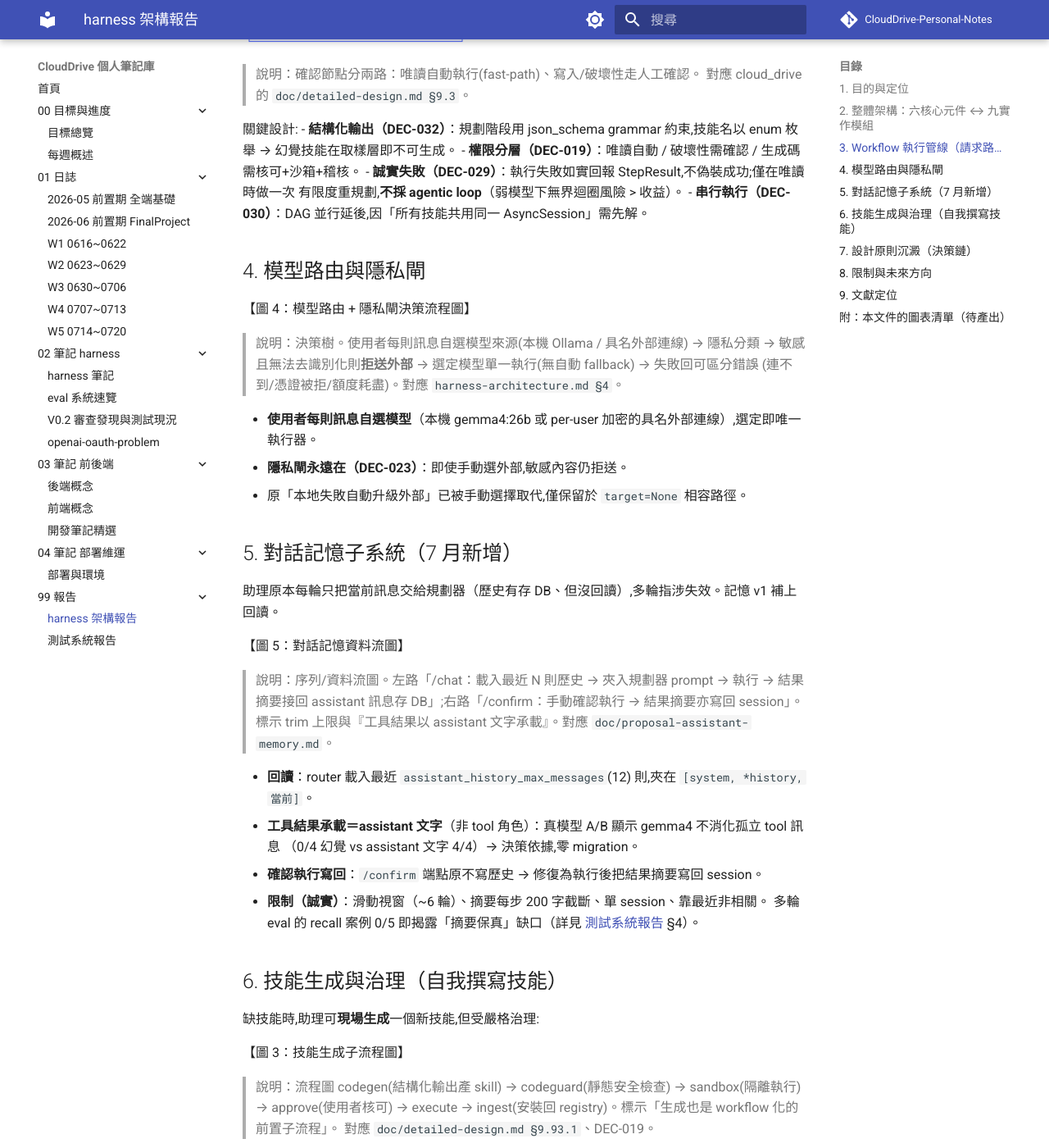
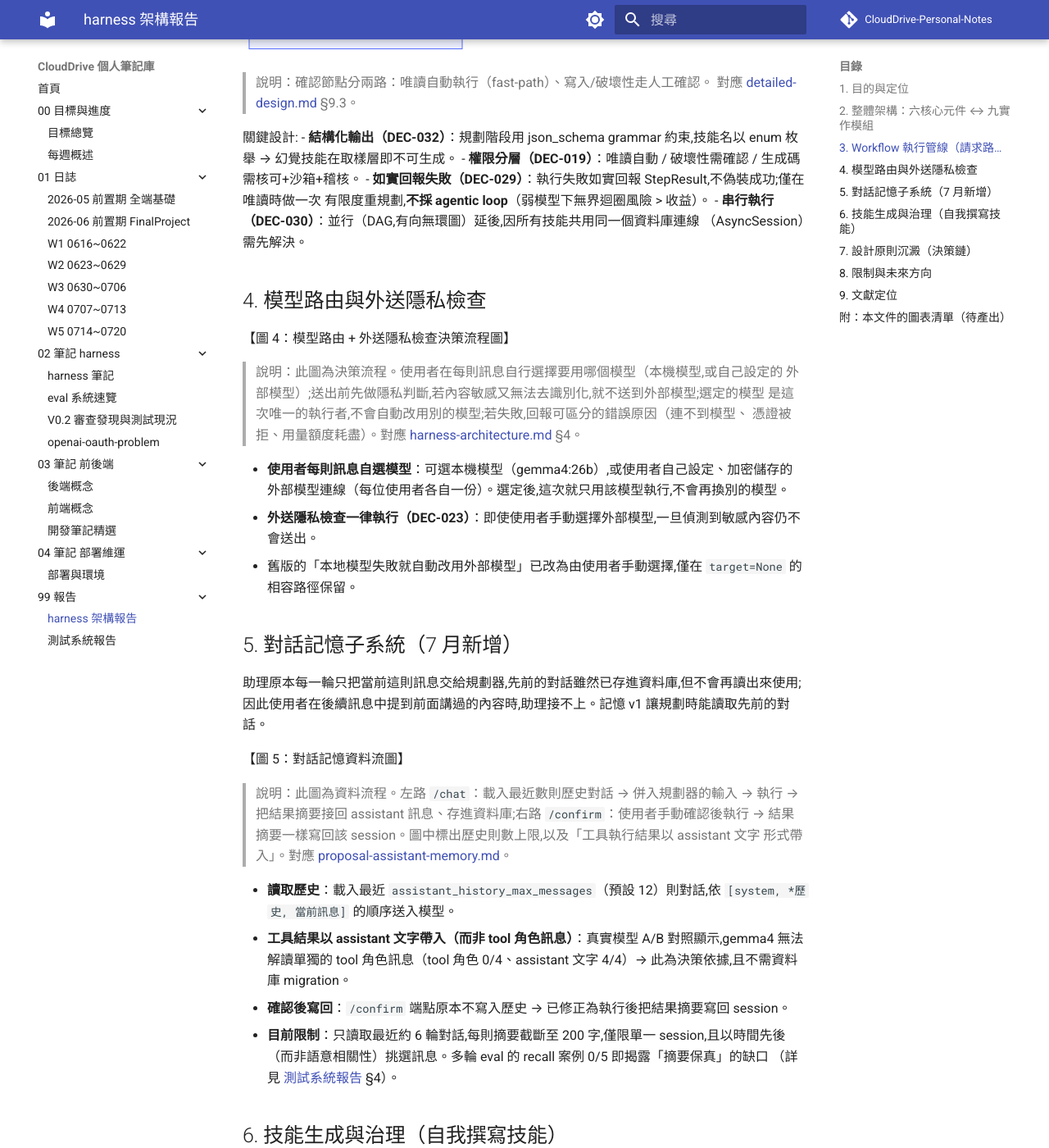
Before and after one commit to alfredshen01/CloudDrive-Personal-Notes, an MkDocs documentation site: the page built from docs/99-報告/harness架構報告.md, in a window 1280 px wide and 1400 px high, scrolled down 3442 px. Shown: the whole window at 82% size. Built offline with MkDocs 1.6.1 and Material for MkDocs 9.7.7, drawn with Linux system fonts in a browser that asks for light colours; comment, search, counter and statistics services are not loaded; some of the changed text lies outside the part shown.

Commit message:
docs: harness架構報告校對定稿——語域轉報告體、自創詞白話化;補6→9元件說明、源檔超連結
- 全篇口語/書本式框架語改平述(刪「核心設計哲學/貫穿全文/受眾/答辯用」)
- 自創詞字面化:隱私閘→外送隱私檢查、回讀→讀取歷史、拒送→不送出、打API→呼叫、馴服→調校、天花板→上限、骨幹圖→核心主圖
- 省略式指涉補全:「外部/升級外部」補「外部模型」;per-user加密具名連線改白話
- §2 新增六元件↔九模組理由(概念六層、程式九層便於測試);DEC-NNN 首見說明;跳針首見定義
- doc/* 引用改 GitHub 超連結;47%補指標名(寫入意圖規劃通過率,已回源核對);§9.93.1 節號經核對正確不改
- 同型預掃測試系統報告:回讀→讀出使用、多輪指涉→模型是否使用先前對話

Co-Authored-By: Claude Opus 4.8 <noreply@anthropic.com>

````diff
--- a/docs/99-報告/harness架構報告.md
+++ b/docs/99-報告/harness架構報告.md
@@ -1,6 +1,6 @@
 # CloudDrive In-App AI Assistant：Agent Harness 架構設計
 
-> 報告文件（受眾：指導老師）。本頁為 Markdown 版,正式版以 docx 為準;測試與數據詳見 [測試系統報告](測試系統報告.md)。
+> 測試與數據詳見 [測試系統報告](測試系統報告.md)。
 > 底稿與細節出處（cloud_drive 共用 repo,內文的 `doc/*` 路徑皆指該 repo）：[harness-architecture.md](https://github.com/billwu101/CloudDrive/blob/main/doc/harness-architecture.md)、[detailed-design.md](https://github.com/billwu101/CloudDrive/blob/main/doc/detailed-design.md) §9、[decisions.md](https://github.com/billwu101/CloudDrive/blob/main/doc/decisions.md)。
 > 圖以【圖 N】佔位標示（部分已以 Mermaid 呈現於網站版,正式圖檔另行產出,見文末「圖表清單」）。
 
@@ -8,21 +8,22 @@
 
 ## 1. 目的與定位
 
-CloudDrive 是一套自架雲端硬碟,內嵌一個**在地運行（本機 gemma4:26b，不上雲）的 AI 助理**,
-讓使用者以自然語言操作檔案（搜尋、整理、壓縮、還原…）。本文件說明助理背後的
-**Agent Harness**——即「把一個語言模型包裝成可靠、可治理、可驗證的代理系統」的架構。
+CloudDrive 是一套自架雲端硬碟,內嵌一個在本機運行、不連到雲端的 AI 助理（採用本地模型 gemma4:26b）,
+讓使用者以自然語言操作檔案（搜尋、整理、壓縮、還原等）。本文件說明助理背後的
+**Agent Harness**——把一個語言模型包裝成可靠、可治理、可驗證的代理系統的架構。
 
-核心設計哲學貫穿全文:
+設計原則:**能用程式機制保證的事,就不交給模型自行判斷。** 輸出格式以 grammar（語法約束）
+保證、衍生欄位由程式計算、危險操作交給權限檢查、多輪記憶靠讀取歷史對話、輸出可靠性靠
+結構化解碼;模型只負責真正需要判斷的規劃決策。
 
-> **能用機制保證的,就不靠模型自覺。** 格式交給 grammar、衍生欄位交給程式、
-> 危險操作交給權限閘、記憶交給歷史回放、可靠性交給結構化解碼——模型的能力預算
-> 只花在真正需要「智慧」的規劃判斷上。
-
-這個哲學是本專案面對「本地小模型不夠聰明」的根本應對,也是後續所有決策的主軸。
+這樣設計的目的,是讓參數量不大的本地小模型也能穩定完成基本的檔案操作,不必依賴更大的雲端模型。
 
 ## 2. 整體架構：六核心元件 ↔ 九實作模組
 
-本專案的 harness 對應到 agent 系統的六個通用核心元件（E/T/C/S/L/V）,並以九個實作模組落地。
+本專案的 harness 對應到 agent 系統的六個通用核心元件（E/T/C/S/L/V）;在程式碼層,這六個元件
+再細分為九個實作模組。分成九個是為了讓各部分能獨立開發與測試,並不是另一套架構——**概念上
+分六層（報告採用）,程式碼上分九層（便於測試）**。（後文 `DEC-NNN` 為本專案的設計決策編號,
+完整清單見 §7。）
 
 【圖 1：Harness Runtime 六元件架構圖】
 
@@ -40,7 +41,7 @@ flowchart TB
     T["T Tool / Skill Registry<br/>內建・自建・現場生成技能"]
     C["C Context Manager<br/>裁切・prompt 組裝・歷史回放"]
     S["S State Store<br/>sessions・skills・workflows"]
-    L["L Lifecycle Hooks 治理層<br/>permissions・codeguard・sandbox・隱私閘"]
+    L["L Lifecycle Hooks 治理層<br/>permissions・codeguard・sandbox・外送隱私檢查"]
   end
   V["V Evaluation Interface<br/>離線 eval harness（不在請求路徑上）"] -. "評測請求" .-> R
   R --> SV["CloudDrive Service Layer（DEC-017）"]
@@ -49,19 +50,19 @@ flowchart TB
 
 > 說明：Workflow Pipeline 在最上、六元件 Runtime 在中、V（評測介面）
 > 畫在**旁側**（虛線箭頭指向系統,表示它是離線工具、不在請求路徑上）,最下為 Service 層 →
-> DB/Storage。此圖是全報告的骨幹圖。ASCII 原型見 cloud_drive 的 `doc/harness-architecture.md §5`。
+> DB/Storage。此圖是全報告的核心主圖。原型圖見 [harness-architecture.md](https://github.com/billwu101/CloudDrive/blob/main/doc/harness-architecture.md) §5。
 
 | 元件 | 職責 | 主要實作檔 |
 |---|---|---|
 | **E** Execution Loop | 主迴圈：送訊息→解析→執行→回填;workflow 執行器管步驟相依/錯誤策略;可派生 bounded sub-agent;**模型介面（ModelRouter）亦歸此** | `service.py`、`workflow.py`、`subagent.py`、`llm/router.py` |
 | **T** Tool / Skill Registry | 內建、使用者自建、現場生成的技能來源;manifest 定義 schema/權限/handler | `skills/registry.py`、`skills/manifest.py`、`skills/authoring.py` |
-| **C** Context Manager | token 預算、裁切、工具輸出瘦身、技能清單注入、system prompt 組裝、**對話歷史回放** | `context.py`、`planner.py`、`memory.py` |
+| **C** Context Manager | token 預算、裁切、工具輸出瘦身、技能清單注入、system prompt 組裝、**讀取歷史對話** | `context.py`、`planner.py`、`memory.py` |
 | **S** State Store | session/messages/skills/workflows 持久化,全依 `user_id` 隔離 | `repository.py` + migrations |
-| **L** Lifecycle Hooks | 治理層攔截點;強制執行權限分層、核可、沙箱、稽核、**外送隱私閘** | `hooks.py`、`permissions.py`、`codeguard.py`、`sandbox.py` |
+| **L** Lifecycle Hooks | 治理層攔截點;強制執行權限分層、核可、沙箱、稽核、**外送隱私檢查** | `hooks.py`、`permissions.py`、`codeguard.py`、`sandbox.py` |
 | **V** Evaluation Interface | 離線開發者工具：確定性斷言 + LLM judge + baseline 回歸,API/browser/exec 三模式 | `backend/eval/`（詳見 [測試系統報告](測試系統報告.md)） |
 
-**呈現時的三個注意事項（答辯用）**：
-1. **V 不在請求路徑上**——它從外部打 `/assistant/chat` 評測,圖上畫在旁側。
+**三個補充說明**：
+1. **V 不在請求路徑上**——它從外部呼叫 `/assistant/chat` 評測,圖上畫在旁側。
 2. **sub-agent 目前唯一實例是 CodegenSubAgent**——不是通用多代理編排;正確說法是
    「主迴圈可派生 bounded sub-agent,目前實例化為 codegen 子代理」。
 3. **L 的分層**——hooks 是治理層,permissions/codeguard/sandbox 是它在各攔截點強制執行的機制。
@@ -87,43 +88,50 @@ flowchart TD
   X --> W["記錄：workflow run＋activity log"]
 ```
 
-> 說明：確認節點分兩路：唯讀自動執行(fast-path)、寫入/破壞性走人工確認。
-> 對應 cloud_drive 的 `doc/detailed-design.md §9.3`。
+> 說明：確認節點分兩路：唯讀自動執行（fast-path）、寫入/破壞性走人工確認。
+> 對應 [detailed-design.md](https://github.com/billwu101/CloudDrive/blob/main/doc/detailed-design.md) §9.3。
 
 關鍵設計:
 - **結構化輸出（DEC-032）**：規劃階段用 json_schema grammar 約束,技能名以 enum 枚舉 →
   幻覺技能在取樣層即不可生成。
 - **權限分層（DEC-019）**：唯讀自動 / 破壞性需確認 / 生成碼需核可+沙箱+稽核。
-- **誠實失敗（DEC-029）**：執行失敗如實回報 StepResult,不偽裝成功;僅在唯讀時做一次
+- **如實回報失敗（DEC-029）**：執行失敗如實回報 StepResult,不偽裝成功;僅在唯讀時做一次
   有限度重規劃,**不採 agentic loop**（弱模型下無界迴圈風險 > 收益）。
-- **串行執行（DEC-030）**：DAG 並行延後,因「所有技能共用同一 AsyncSession」需先解。
+- **串行執行（DEC-030）**：並行（DAG,有向無環圖）延後,因所有技能共用同一個資料庫連線
+  （AsyncSession）需先解決。
 
-## 4. 模型路由與隱私閘
+## 4. 模型路由與外送隱私檢查
 
-【圖 4：模型路由 + 隱私閘決策流程圖】
-> 說明：決策樹。使用者每則訊息自選模型來源(本機 Ollama / 具名外部連線) → 隱私分類 →
-> 敏感且無法去識別化則**拒送外部** → 選定模型單一執行(無自動 fallback) → 失敗回可區分錯誤
-> (連不到/憑證被拒/額度耗盡)。對應 `harness-architecture.md §4`。
+【圖 4：模型路由 + 外送隱私檢查決策流程圖】
+> 說明：此圖為決策流程。使用者在每則訊息自行選擇要用哪個模型（本機模型,或自己設定的
+> 外部模型）;送出前先做隱私判斷,若內容敏感又無法去識別化,就不送到外部模型;選定的模型
+> 是這次唯一的執行者,不會自動改用別的模型;若失敗,回報可區分的錯誤原因（連不到模型、
+> 憑證被拒、用量額度耗盡）。對應 [harness-architecture.md](https://github.com/billwu101/CloudDrive/blob/main/doc/harness-architecture.md) §4。
 
-- **使用者每則訊息自選模型**（本機 gemma4:26b 或 per-user 加密的具名外部連線）,選定即唯一執行器。
-- **隱私閘永遠在（DEC-023）**：即使手動選外部,敏感內容仍拒送。
-- 原「本地失敗自動升級外部」已被手動選擇取代,僅保留於 `target=None` 相容路徑。
+- **使用者每則訊息自選模型**：可選本機模型（gemma4:26b）,或使用者自己設定、加密儲存的
+  外部模型連線（每位使用者各自一份）。選定後,這次就只用該模型執行,不會再換別的模型。
+- **外送隱私檢查一律執行（DEC-023）**：即使使用者手動選擇外部模型,一旦偵測到敏感內容仍不會送出。
+- 舊版的「本地模型失敗就自動改用外部模型」已改為由使用者手動選擇,僅在 `target=None` 的相容路徑保留。
 
 ## 5. 對話記憶子系統（7 月新增）
 
-助理原本每輪只把當前訊息交給規劃器（歷史有存 DB、但沒回讀）,多輪指涉失效。記憶 v1 補上回讀。
+助理原本每一輪只把當前這則訊息交給規劃器,先前的對話雖然已存進資料庫,但不會再讀出來使用;
+因此使用者在後續訊息中提到前面講過的內容時,助理接不上。記憶 v1 讓規劃時能讀取先前的對話。
 
 【圖 5：對話記憶資料流圖】
-> 說明：序列/資料流圖。左路「/chat：載入最近 N 則歷史 → 夾入規劃器 prompt → 執行 →
-> 結果摘要接回 assistant 訊息存 DB」;右路「/confirm：手動確認執行 → 結果摘要亦寫回 session」。
-> 標示 trim 上限與『工具結果以 assistant 文字承載』。對應 `doc/proposal-assistant-memory.md`。
+> 說明：此圖為資料流程。左路 `/chat`：載入最近數則歷史對話 → 併入規劃器的輸入 → 執行 →
+> 把結果摘要接回 assistant 訊息、存進資料庫;右路 `/confirm`：使用者手動確認後執行 →
+> 結果摘要一樣寫回該 session。圖中標出歷史則數上限,以及「工具執行結果以 assistant 文字
+> 形式帶入」。對應 [proposal-assistant-memory.md](https://github.com/billwu101/CloudDrive/blob/main/doc/proposal-assistant-memory.md)。
 
-- **回讀**：router 載入最近 `assistant_history_max_messages`(12) 則,夾在 `[system, *history, 當前]`。
-- **工具結果承載＝assistant 文字**（非 tool 角色）：真模型 A/B 顯示 gemma4 不消化孤立 tool 訊息
-  （0/4 幻覺 vs assistant 文字 4/4）→ 決策依據,零 migration。
-- **確認執行寫回**：`/confirm` 端點原不寫歷史 → 修復為執行後把結果摘要寫回 session。
-- **限制（誠實）**：滑動視窗（~6 輪）、摘要每步 200 字截斷、單 session、靠最近非相關。
-  多輪 eval 的 recall 案例 0/5 即揭露「摘要保真」缺口（詳見 [測試系統報告](測試系統報告.md) §4）。
+- **讀取歷史**：載入最近 `assistant_history_max_messages`（預設 12）則對話,依
+  `[system, *歷史, 當前訊息]` 的順序送入模型。
+- **工具結果以 assistant 文字帶入（而非 tool 角色訊息）**：真實模型 A/B 對照顯示,gemma4
+  無法解讀單獨的 tool 角色訊息（tool 角色 0/4、assistant 文字 4/4）→ 此為決策依據,且不需資料庫 migration。
+- **確認後寫回**：`/confirm` 端點原本不寫入歷史 → 已修正為執行後把結果摘要寫回 session。
+- **目前限制**：只讀取最近約 6 輪對話,每則摘要截斷至 200 字,僅限單一 session,且以時間先後
+  （而非語意相關性）挑選訊息。多輪 eval 的 recall 案例 0/5 即揭露「摘要保真」的缺口
+  （詳見 [測試系統報告](測試系統報告.md) §4）。
 
 ## 6. 技能生成與治理（自我撰寫技能）
 
@@ -132,9 +140,9 @@ flowchart TD
 【圖 3：技能生成子流程圖】
 > 說明：流程圖 codegen(結構化輸出產 skill) → codeguard(靜態安全檢查) → sandbox(隔離執行) →
 > approve(使用者核可) → execute → ingest(安裝回 registry)。標示「生成也是 workflow 化的前置子流程」。
-> 對應 `doc/detailed-design.md §9.93.1`、DEC-019。
+> 對應 [detailed-design.md](https://github.com/billwu101/CloudDrive/blob/main/doc/detailed-design.md) §9.93.1、DEC-019。
 
-- codegen 用結構化輸出保證 `{name, description, version, code, ui}` 信封;handler/version 由程式注入。
+- codegen 以結構化輸出保證產出 `{name, description, version, code, ui}` 這組欄位（envelope）;其中 handler 與 version 由程式注入。
 - 生成碼經 codeguard 靜態檢查 + sandbox 隔離執行 + 使用者核可 + 稽核,才安裝。
 
 ## 7. 設計原則沉澱（決策鏈）
@@ -146,33 +154,33 @@ flowchart TD
 | DEC-017 | 助理一律經 service 層,不直接碰 DB/FS |
 | DEC-019 | 生成技能：核可 → 沙箱 → 稽核 |
 | DEC-020 | session/技能持久化到 DB |
-| DEC-029 | 失敗回覆由程式以執行結果組合（honest reporting）+ 有限重規劃,不採 agentic loop |
-| DEC-031 | 結構化解碼防跳針（num_predict + 非零 temperature） |
+| DEC-029 | 失敗回覆由程式依執行結果組合（如實回報）+ 有限度重規劃,不採 agentic loop |
+| DEC-031 | 結構化解碼防跳針（跳針:模型重複生成同一段內容且無法停止,詳見[測試系統報告](測試系統報告.md) §3;做法為 num_predict 生成上限 + 非零 temperature） |
 | DEC-032 | schema enum：幻覺技能 grammar 級不可生成 |
-| DEC-033 | planner 預設關 thinking（跳針治本、快 10×） |
+| DEC-033 | planner 預設關閉 thinking（從根本消除跳針、速度快約 10 倍） |
 
-**共通主軸**：把保證從「請求模型遵守」升級為「使其不可違反」。
+**共同原則**：把「請求模型遵守」的保證,提升為「模型無法違反」。
 
 ## 8. 限制與未來方向
 
-**架構層限制（誠實）**
+**架構層限制**
 - sub-agent 僅 codegen 一種實例,非通用多代理。
 - 執行串行,DAG 並行未做（DEC-030 前置未解）。
-- 斷線無取消：放棄的請求仍佔用 Ollama 單一併發槽（真實使用中發現）。
+- 斷線後無法取消：使用者放棄的請求仍佔用 Ollama 唯一的並行處理名額（實際使用中發現）。
 
 **模型層限制**
-- 單一本地模型（gemma4:26b）;規劃能力有天花板（寫入意圖規劃約 47%,機制救不了）。
+- 只有單一本地模型（gemma4:26b）;規劃能力有上限（寫入意圖的規劃通過率約 47%,非機制所能補足）。
 
 **未來可行方向**
 - 工程可達成：斷線取消、記憶摘要格式修復、codegen 系統化跑分。
-- 模型前沿（推非解）：planner 寫入意圖 prompt 工程,用多輪 eval 迭代。
+- 模型能力前沿（只能持續改善、沒有一勞永逸的解）：對 planner 的寫入意圖做 prompt 工程,用多輪 eval 迭代。
 - 記憶 v2：摘要壓縮 → 語意檢索（復用搜尋的 pgvector）→ 跨 session。
 
 ## 9. 文獻定位
 
-本 harness 對應 agent 系統六核心元件的通用框架;本專案的特色貢獻在於
-**「本地小模型 + 機制化可靠性」**——用 grammar/num_predict/thinking 配置等機制,
-把一個 26B 本地模型馴服到可用的可靠度,而非依賴更大的雲端模型。
+本 harness 對應 agent 系統六核心元件的通用框架;本專案的特色在於
+**「本地小模型 + 以機制確保可靠性」**——用 grammar、num_predict、thinking 配置等機制,
+把一個 26B 參數的本地模型調校到可用的可靠度,而不依賴更大的雲端模型。
 （文獻筆記見 [harness筆記](../02-筆記-harness/harness筆記.md) 第一部 §6。）
 
 ---
@@ -184,5 +192,5 @@ flowchart TD
 | 圖 1 | Harness Runtime 六元件架構 | 分層方塊圖 | harness-architecture §5 |
 | 圖 2 | Workflow 執行管線 | 流程圖 | detailed-design §9.3 |
 | 圖 3 | 技能生成子流程 | 流程圖 | detailed-design §9.93.1 |
-| 圖 4 | 模型路由 + 隱私閘 | 決策樹 | harness-architecture §4 |
+| 圖 4 | 模型路由 + 外送隱私檢查 | 決策樹 | harness-architecture §4 |
 | 圖 5 | 對話記憶資料流 | 資料流/序列圖 | proposal-assistant-memory |
````
Also changed, not shown: docs/99-報告/測試系統報告.md (+3 -3 lines).
